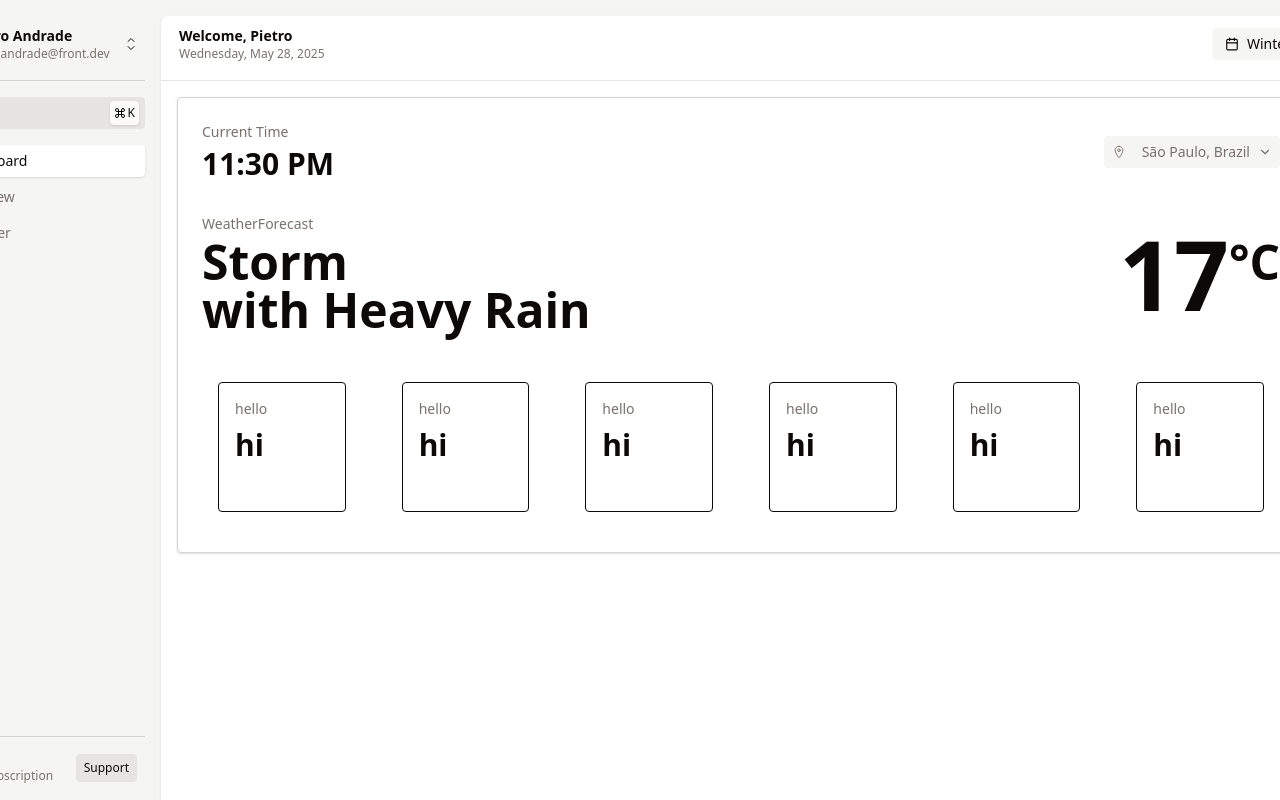
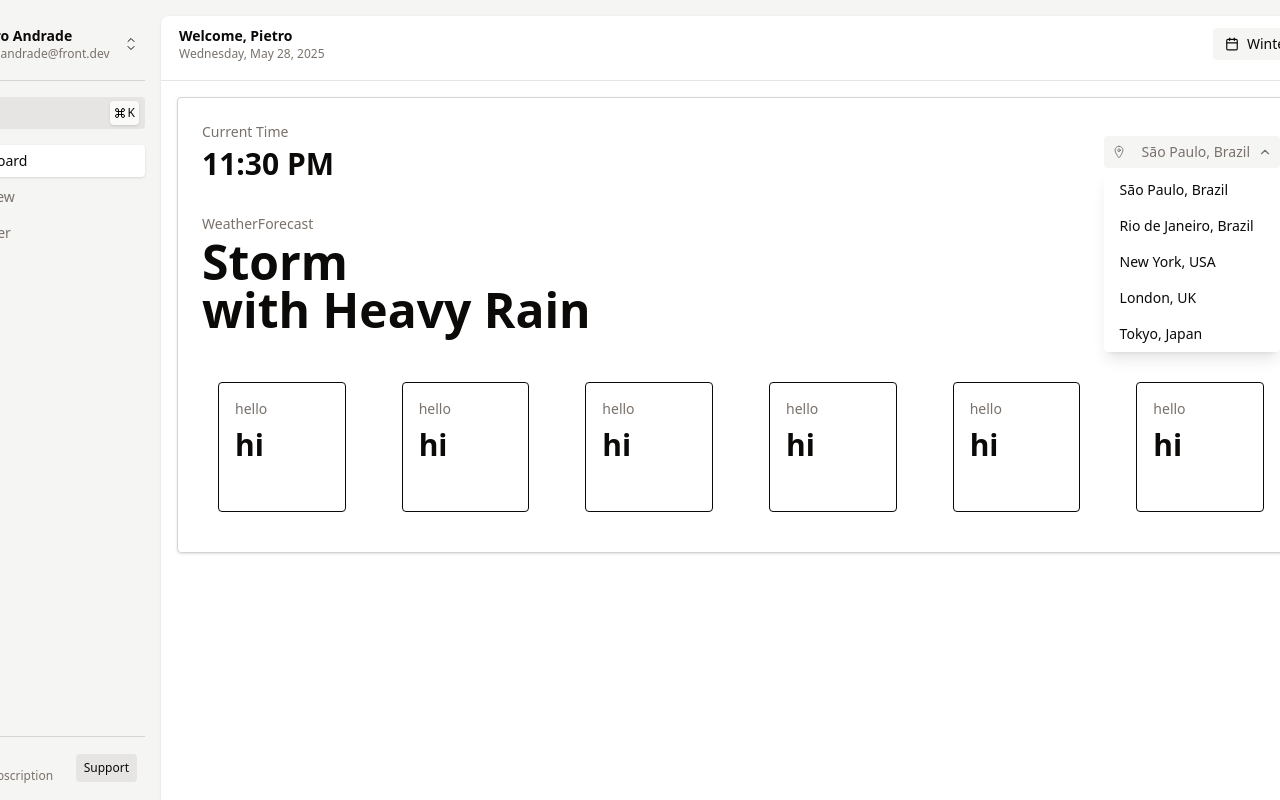
Before and after one commit to pietroaandrade/Floody, a React (Vite) app in the folder frontend/floody-frontend/: page /Weather in a window 1280 px wide. Both pictures are taken after a click on the button "São Paulo, Brazil". Built offline with nearby package versions, Linux system fonts and the light colour scheme; no server answers.

Commit message:
remove.CurrentLocation(Not_Working)

```diff
--- a/frontend/floody-frontend/src/components/WeatherAnalyst/WeatherTopBar.jsx
+++ b/frontend/floody-frontend/src/components/WeatherAnalyst/WeatherTopBar.jsx
@@ -1,26 +1,54 @@
-import React from "react";
+import React, { useState } from "react";
 import { IoLocationOutline } from "react-icons/io5";
-import {FiChevronDown} from "react-icons/fi"
-import { useGeolocation } from "./hooks/use-geolocation";
+import { FiChevronDown } from "react-icons/fi";
 
-export default function WeatherTopBar(){
-    const {coordinates, error, getLocation, isLoading} = useGeolocation();
-    console.log(coordinates);
+const CITIES = [
+    { name: "São Paulo", country: "Brazil", lat: -23.5505, lon: -46.6333 },
+    { name: "Rio de Janeiro", country: "Brazil", lat: -22.9068, lon: -43.1729 },
+    { name: "New York", country: "USA", lat: 40.7128, lon: -74.0060 },
+    { name: "London", country: "UK", lat: 51.5074, lon: -0.1278 },
+    { name: "Tokyo", country: "Japan", lat: 35.6762, lon: 139.6503 },
+];
 
-    return(
+export default function WeatherTopBar() {
+    const [isDropdownOpen, setIsDropdownOpen] = useState(false);
+    const [selectedLocation, setSelectedLocation] = useState({ name: "São Paulo", country: "Brazil" });
+
+    const handleLocationSelect = (city) => {
+        setSelectedLocation(city);
+        setIsDropdownOpen(false);
+    };
+
+    return (
         <div className="flex justify-between items-center">
             <div>
                 <p className="text-stone-500 mb-1 text-sm">Current Time</p>
                 <h3 className="text-3xl font-semibold">11:30 PM</h3>
             </div>
-            <div className="bg-stone-100 rounded">
-                <button className="flex items-center justify-start gap-2 w-full rounded px-2 py-1.5 text-sm transition-[box-shadow,_background-color,_color hover:bg-stone-200 bg-transparent text-stone-500 ">
+            <div className="bg-stone-100 rounded relative">
+                <button
+                    onClick={() => setIsDropdownOpen(!isDropdownOpen)}
+                    className="flex items-center justify-start gap-2 w-full rounded px-2 py-1.5 text-sm transition-[box-shadow,_background-color,_color] hover:bg-stone-200 bg-transparent text-stone-500"
+                >
                     <IoLocationOutline />
-                    <span className="pl-2"  >São Paulo, Brazil</span>
-                    <FiChevronDown />
+                    <span className="pl-2">{selectedLocation.name}, {selectedLocation.country}</span>
+                    <FiChevronDown className={`transition-transform ${isDropdownOpen ? 'rotate-180' : ''}`} />
+                </button>
 
-                </button>
+                {isDropdownOpen && (
+                    <div className="absolute top-full left-0 mt-1 w-full bg-white rounded shadow-lg z-10">
+                        {CITIES.map((city) => (
+                            <button
+                                key={`${city.name}-${city.country}`}
+                                onClick={() => handleLocationSelect(city)}
+                                className="w-full text-left px-4 py-2 hover:bg-stone-100 text-sm"
+                            >
+                                {city.name}, {city.country}
+                            </button>
+                        ))}
+                    </div>
+                )}
             </div>
         </div>
-    )
+    );
 }
--- a/frontend/floody-frontend/src/components/WeatherAnalyst/hooks/use-geolocation.jsx
+++ /dev/null
@@ -1,70 +0,0 @@
-import { useState, useEffect } from "react"
-
-export function useGeolocation(){
-    const [locationData, setLocationData] = useState({
-        coordinates: null,
-        error: null,
-        isLoading: true
-    })
-    const getLocation=() =>{
-        setLocationData((prev) => ({...prev, isLoading:true, error: null}))
-
-        if(!navigator.geolocation){
-            setLocationData({
-                coordinates: null,
-                error: "Geolocation is not supported by your browser",
-                isLoading: false
-
-            })
-            return;
-        }
-        navigator.geolocation.getCurrentPosition((position)=>{
-            setLocationData({
-                coordinates:{
-                    lat: position.coords.latitude,
-                    lon: position.coords.longitude
-                },
-                error: null,
-                isLoading: false,
-
-            })
-        }, (error)=>{
-            errorMessage;
-            switch(error.code){
-                case error.PERMISSION_DENIED:
-                    errorMessage =
-                    "Location permission denied. Please enable location access.";
-                    break;
-                case error.POSITION_UNAVAILABLE:
-                    errorMessage =
-                    "Location information is unavailable";
-                    break;
-                case error.TIMEOUT:
-                    errorMessage =
-                    "Location request timed out";
-                    break;
-                default:
-                    errorMessage =
-                    "An unknown error ocurred";
-            };
-            setLocationData({
-                coordinates: null,
-                error: errorMessage,
-                isLoading: false,
-            });
-
-        },{
-            enableHighAccuracy: true,
-            timeout:5000
-        })
-    }
-
-    useEffect(() => {
-        getLocation();
-    }, [])
-
-    return {
-        ...locationData,
-        getLocation
-    }
-}
```
